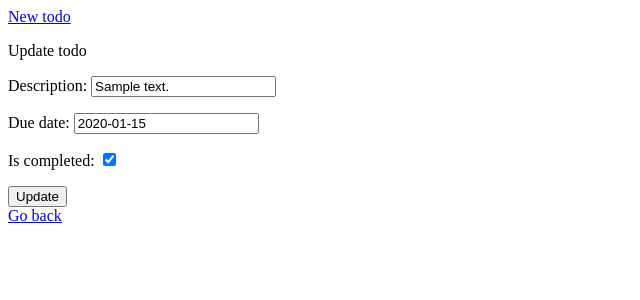
After one commit to Slawikus/django-unicorn-todo, a Django app: page /1/edit/ in a window 1280 px wide. The commit adds this page. Shown: the top 300 px of the page, without its empty margins (0-640 px from the left). Run offline with Django 3.2, Linux system fonts and the light colour scheme; tables that the repository leaves empty hold one stand-in row (values such as "Sample post").

Commit message:
Update todo

```diff
--- a/templates/todos/todo_list.html
+++ b/templates/todos/todo_list.html
@@ -4,7 +4,10 @@
   <p>Todos</p>
   <ul>
   {% for todo in todos %}
-    <li>{{ todo.description }}</li>
+    <li>
+      {{ todo.description }} - {{ todo.due_date }} - {{ todo.is_completed }}
+      <a href="{% url 'todo_update' todo.pk %}">Update</a>
+    </li>
   {% endfor %}
   </ul>
 {% endblock %}
--- /dev/null
+++ b/templates/todos/todo_update.html
@@ -0,0 +1,13 @@
+{% extends 'base.html' %}
+
+{% block content %}
+  <p>Update todo</p>
+
+  <form method="post">
+    {% csrf_token %}
+    {{ form.as_p }}
+    <input type="submit" value="Update">
+  </form>
+
+  <a href="{% url 'todo_list' %}">Go back</a>
+{% endblock %}
--- a/todos/urls.py
+++ b/todos/urls.py
@@ -4,6 +4,6 @@ from todos import views
 urlpatterns = [
     path('', views.TodoListView.as_view(), name='todo_list'),
     path('new/', views.TodoCreateView.as_view(), name='todo_new'),
-    # path('<int:pk>/edit/', views.TodoUpdateView.as_view(), name='todo_update'),
+    path('<int:pk>/edit/', views.TodoUpdateView.as_view(), name='todo_update'),
     # path('<int:pk>/delete/', views.TodoDeleteView.as_view(), name='todo_delete'),
 ]
--- a/todos/views.py
+++ b/todos/views.py
@@ -1,5 +1,5 @@
 from django.urls import reverse_lazy
-from django.views.generic import ListView, CreateView
+from django.views.generic import ListView, CreateView, UpdateView
 
 from todos.models import Todo
 
@@ -14,3 +14,10 @@ class TodoCreateView(CreateView):
     fields = ('description', 'due_date',)
     template_name = 'todos/todo_create.html'
     success_url = reverse_lazy('todo_list')
+
+
+class TodoUpdateView(UpdateView):
+    model = Todo
+    fields = ('description', 'due_date', 'is_completed')
+    template_name = 'todos/todo_update.html'
+    success_url = reverse_lazy('todo_list')
```
